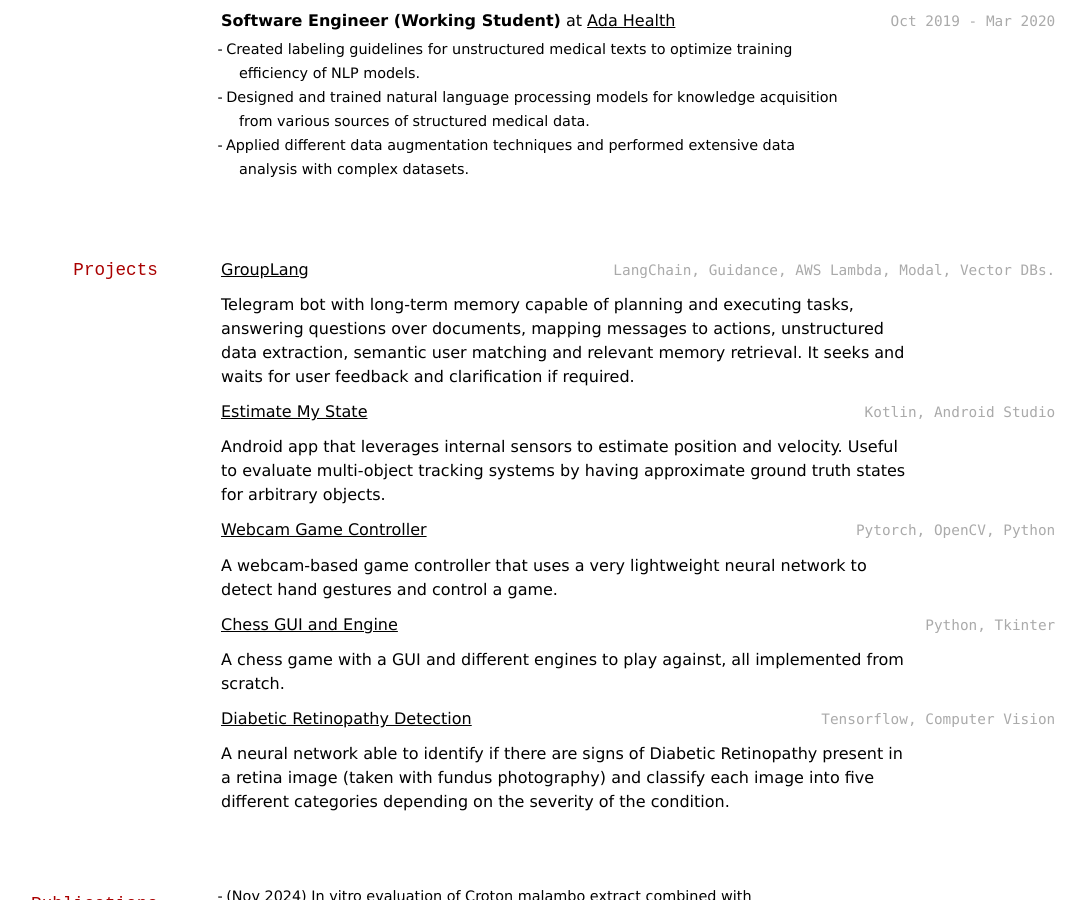
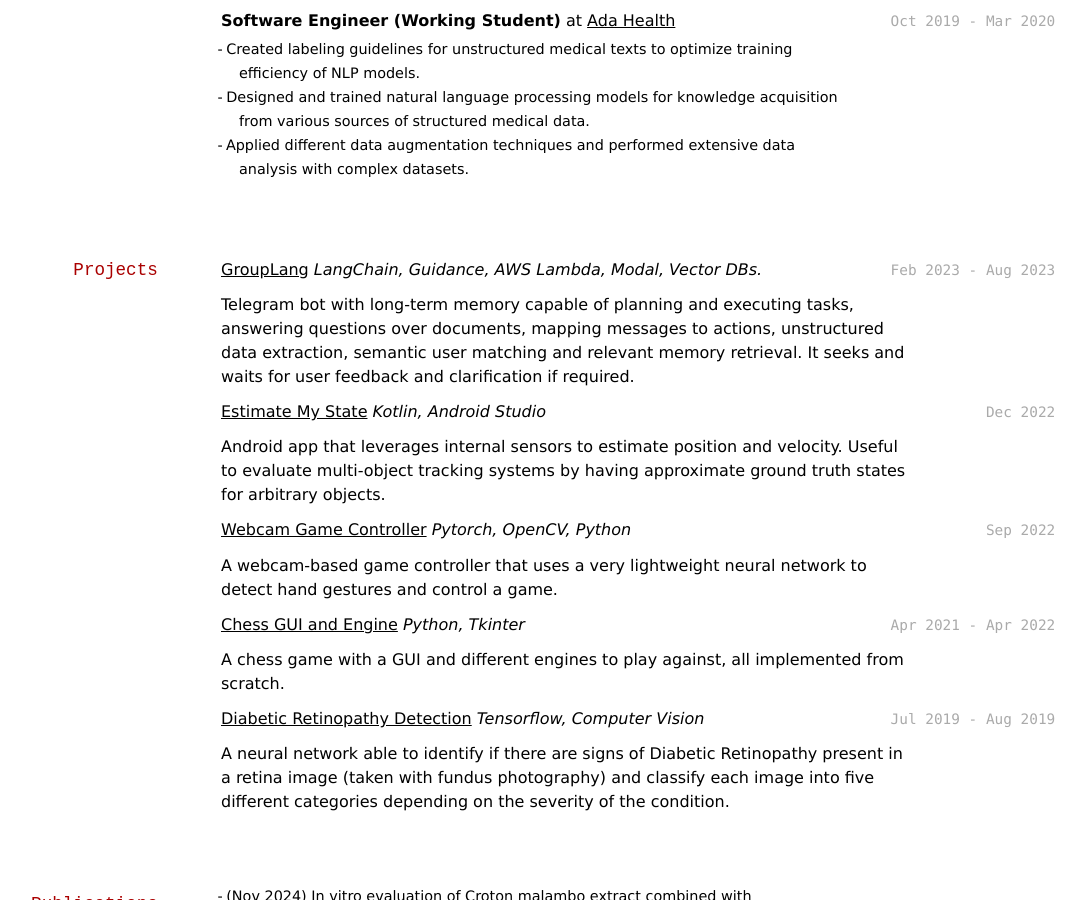
Before and after one commit to Sam1320/Sam1320.github.io, a Jekyll site: the page resume.html, which Jekyll copies as it is, in a window 1280 px wide and 900 px high, scrolled down 2423 px. Shown: the whole window, without its empty margins (111-1197 px from the left). Built offline with Jekyll 4.4.1, drawn with Linux system fonts in a browser that asks for light colours.

Commit message:
fix: update project descriptions in resume with dates and technologies for improved clarity

```diff
--- a/resume.html
+++ b/resume.html
@@ -104,28 +104,33 @@
 
             <h2 id="projects">Projects</h2>
 
-            <p><code class="language-plaintext highlighter-rouge">LangChain, Guidance, AWS Lambda, Modal, Vector DBs.</code>
-            <a href="https://github.com/Sam1320/GroupLang">GroupLang</a></p>
+            <p><code class="language-plaintext highlighter-rouge">Feb 2023 - Aug 2023</code>
+            <a href="https://github.com/Sam1320/GroupLang">GroupLang</a>
+            <em>LangChain, Guidance, AWS Lambda, Modal, Vector DBs.</em></p>
 
             <p>Telegram bot with long-term memory capable of planning and executing tasks, answering questions over documents, mapping messages to actions, unstructured data extraction, semantic user matching and relevant memory retrieval. It seeks and waits for user feedback and clarification if required.</p>
 
-            <p><code class="language-plaintext highlighter-rouge">Kotlin, Android Studio</code>
-            <a href="https://play.google.com/store/apps/details?id=com.sam.estimate">Estimate My State</a></p>
+            <p><code class="language-plaintext highlighter-rouge">Dec 2022</code>
+            <a href="https://play.google.com/store/apps/details?id=com.sam.estimate">Estimate My State</a>
+            <em>Kotlin, Android Studio</em></p>
 
             <p>Android app that leverages internal sensors to estimate position and velocity. Useful to evaluate multi-object tracking systems by having approximate ground truth states for arbitrary objects.</p>
 
-            <p><code class="language-plaintext highlighter-rouge">Pytorch, OpenCV, Python</code>
-            <a href="https://github.com/Sam1320/motorai_challenge">Webcam Game Controller</a></p>
+            <p><code class="language-plaintext highlighter-rouge">Sep 2022</code>
+            <a href="https://github.com/Sam1320/motorai_challenge">Webcam Game Controller</a>
+            <em>Pytorch, OpenCV, Python</em></p>
 
             <p>A webcam-based game controller that uses a very lightweight neural network to detect hand gestures and control a game.</p>
 
-            <p><code class="language-plaintext highlighter-rouge">Python, Tkinter</code>
-            <a href="https://github.com/Sam1320/chessam">Chess GUI and Engine</a></p>
+            <p><code class="language-plaintext highlighter-rouge">Apr 2021 - Apr 2022</code>
+            <a href="https://github.com/Sam1320/chessam">Chess GUI and Engine</a>
+            <em>Python, Tkinter</em></p>
 
             <p>A chess game with a GUI and different engines to play against, all implemented from scratch.</p>
 
-            <p><code class="language-plaintext highlighter-rouge">Tensorflow, Computer Vision</code>
-            <a href="https://www.kaggle.com/code/sam1320/capstone">Diabetic Retinopathy Detection</a></p>
+            <p><code class="language-plaintext highlighter-rouge">Jul 2019 - Aug 2019</code>
+            <a href="https://www.kaggle.com/code/sam1320/capstone">Diabetic Retinopathy Detection</a>
+            <em>Tensorflow, Computer Vision</em></p>
 
             <p>A neural network able to identify if there are signs of Diabetic Retinopathy present in a retina image (taken with fundus photography) and classify each image into five different categories depending on the severity of the condition.</p>
 
```
